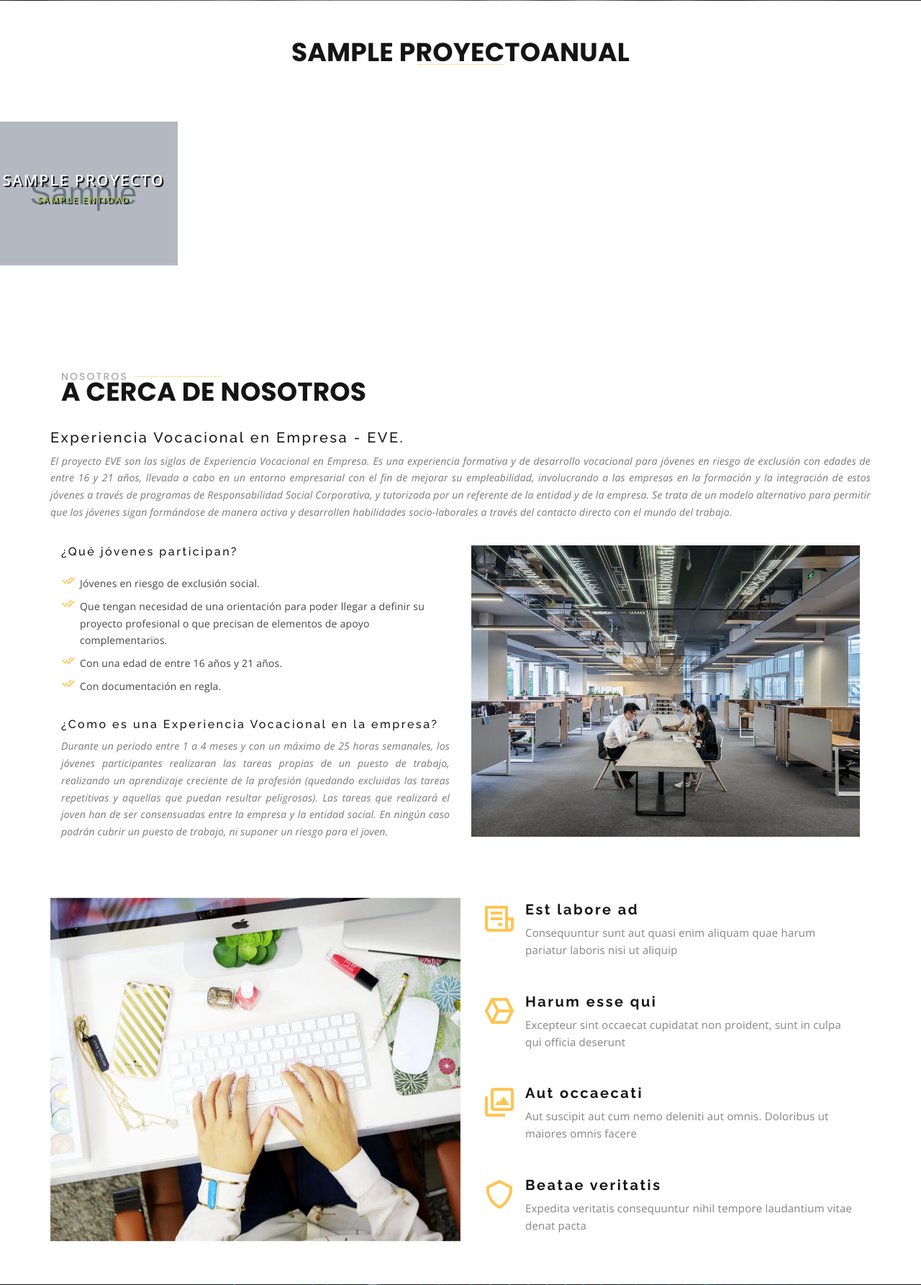
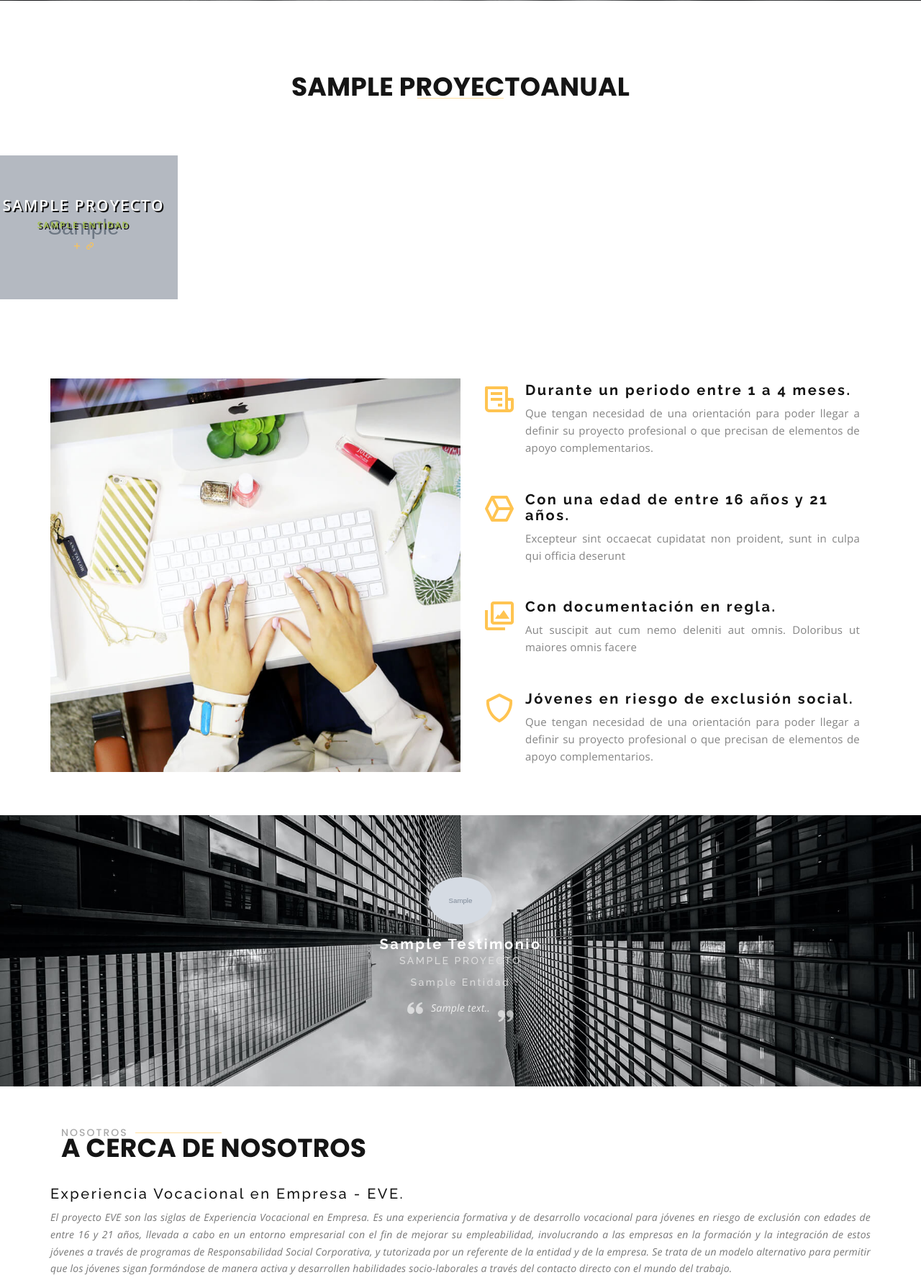
Before and after one commit to karinSalazar/Practicas, a Django app: template templates/index.html in a window 1280 px wide. Shown: the part 799-2585 px from the top of the page at 72% size. Run offline with Django 3.2, Linux system fonts and the light colour scheme; tables that the repository leaves empty hold one stand-in row (values such as "Sample post"); the template is opened without the code that fills it: values that come from a table or form of the project are taken from there, most other values are stand-ins (such as "Sample title", 1, 10 or a date in 2020); grey boxes marked "Sample" are stand-in pictures; form fields are guessed from the names that the template uses; parts of the project's set-up code (start-up, migrations or seed data) failed here and were passed over; some libraries are stand-ins or nearby versions.

Commit message:
Video Index
Ya funciona el video, pero para efectos de carga no se adjunta el mismo, pero si funciona en el index, tambien esta lo de testimonio en el index. Seguimos avanzando...

```diff
--- a/aplicacion/admin.py
+++ b/aplicacion/admin.py
@@ -8,6 +8,7 @@ from django.utils.html import format_html
 admin.site.register(Video)
 admin.site.register(Colaborador)
 admin.site.register(Entidad)
+admin.site.register(Testimonio)
 
 
 
--- a/aplicacion/forms.py
+++ b/aplicacion/forms.py
@@ -17,4 +17,4 @@ class ContactoForm(forms.Form):
 class VideoForm(forms.ModelForm):
     class Meta:
         model= Video
-        fields= ["name", "videofile"]
+        fields= ["name","videofile"]
--- a/static/css/style.css
+++ b/static/css/style.css
@@ -401,13 +401,6 @@ h1, h2, h3, h4, h5, h6 {
   position: relative;
 }
 
-#heroku {
-  width: 100%;
-  height: 100vh;
-  /*background: url("../img/hero-bg.jpg") top center;*/
-  background-size: cover;
-  position: relative;
-}
 
 #hero:before {
   content: "";
@@ -1605,4 +1598,18 @@ section {
 .pressname {height: 80px; overflow: hidden;}
 .presstext {height: 180px; overflow: hidden;}
 
-.objetindex  img{width: 300px; height: 200px; object-fit: none;}
+.objetindex  img{width: 400px; height: 200px; object-fit: cover;}
+
+
+.video-fluid {
+    width: 100%;
+    height: auto;
+}
+
+#hero .container-fluid {
+  /*position: relative;*/
+  padding-top: 0px;
+  padding-left: 0px;
+  padding-right: 0px;
+
+}
--- a/templates/index.html
+++ b/templates/index.html
@@ -11,7 +11,7 @@
   <meta content="" name="keywords">
 
   <!-- Favicons -->
-  <link href="{% static 'img/logo_red.jpg' %}" rel="icon">
+  <link href="{% static 'img/logo_red.jpg' %}" rel="icon" style="width:220px;">
   <link href="{% static 'img/apple-touch-icon.png' %}" rel="apple-touch-icon">
 
   <!-- Google Fonts -->
@@ -94,24 +94,16 @@
 
     <!-- ======= Hero Section ======= -->
 
+  {% if videofile %}
 
   <section id="hero" class="d-flex align-items-center justify-content-center">
-    <div class="container" data-aos="fade-up">
-
-      <!--<div class="row justify-content-center" data-aos="fade-up" data-aos-delay="150">
-        <div class="col-xl-6 col-lg-8">
-          <h1>Powerful Digital Solutions With Gp<span>.</span></h1>
-          <h2>We are team of talanted digital marketers</h2>
-        </div>
-      </div>-->
-
-      {% if videofile %}
-<section class="view intro-video">
-    <div class="wow fadeIn">
+    <div class="container-fluid" data-aos="fade-up">
         <video class="video-fluid z-depth-300 " autoplay loop controls muted>
             <source class="embed-responsive-item" src=' {{ MEDIA_URL }}{{ videofile }} ' type='video/mp4 '
-                allowfullscreen="" frameborder="5000|7000" />
+                allowfullscreen="" frameborder="5000|300000" />
         </video>
+
+
 
     </div>
 
@@ -127,14 +119,7 @@
     </script>
 </section>
 {% endif %}
-
-      <div class="row mt-5 justify-content-center" data-aos="zoom-in" data-aos-delay="250">
-
-
-      </div>
-
-    </div>
-  </section><!-- End Hero -->
+<br><br>
 
   <main id="main">
 
@@ -156,7 +141,10 @@
                     {% if pro.id == promo.proyectoAnual.id %}
                 <div class="lg-1-5 md-1-3 sm-1-2">
                   <div class="portfolio-box zoom-effect objetindex">
-                    <img src="../../static/img/{{promo.imagen}}" class="img-responsive" alt="">
+
+
+                    <div class="portfolio-wrap">
+                      <img src="../../static/img/{{promo.imagen}}" class="img-fluid" alt="">
                         <div class="portfolio-box-caption">
                           <div class="portfolio-box-caption-content">
                                 <div class="project-name">
@@ -168,12 +156,20 @@
                                 <div class="project-button">
                                   <a href="" class="button button-skin">Read More</a>
                                 </div>
+                                <div class="portfolio-links">
+                                  <a href="../../static/img/{{promo.imagen}}" data-gall="portfolioGallery" class="venobox" title="Card 2"><i class="bx bx-plus"></i></a>
+                                  <a href="portfolio-details.html" title="More Details"><i class="bx bx-link"></i></a>
                                 </div>
                           </div>
                       </div>
                     </div>
+
+                  </div>
+                  </div>
                 {% endif %}
                 {% endfor %}
+
+
 
               </div>
               {% endif %}
@@ -183,7 +179,69 @@
         </div>
       </section>
 
-    <!--fin proyecto del año-->
+<!--=======fin proyecto del año=======-->
+
+<!-- ======= Features Section ======= -->
+    <section id="features" class="features">
+      <div class="container" data-aos="fade-up">
+
+        <div class="row">
+          <div class="image col-lg-6" style="background-image: url({% static 'img/features.jpg' %});" data-aos="fade-right"></div>
+          <div class="col-lg-6" data-aos="fade-left" data-aos-delay="100">
+            <div class="icon-box mt-5 mt-lg-0" data-aos="zoom-in" data-aos-delay="150">
+              <i class="bx bx-receipt"></i>
+              <h4>Durante un periodo entre 1 a 4 meses.</h4>
+              <p class="text-justify">Que tengan necesidad de una orientación para poder llegar a definir su proyecto profesional o que precisan de elementos de apoyo complementarios.</p>
+            </div>
+            <div class="icon-box mt-5" data-aos="zoom-in" data-aos-delay="150">
+              <i class="bx bx-cube-alt"></i>
+              <h4>Con una edad de entre 16 años y 21 años.</h4>
+              <p class="text-justify">Excepteur sint occaecat cupidatat non proident, sunt in culpa qui officia deserunt</p>
+            </div>
+            <div class="icon-box mt-5" data-aos="zoom-in" data-aos-delay="150">
+              <i class="bx bx-images"></i>
+              <h4>Con documentación en regla.</h4>
+              <p class="text-justify">Aut suscipit aut cum nemo deleniti aut omnis. Doloribus ut maiores omnis facere</p>
+            </div>
+            <div class="icon-box mt-5" data-aos="zoom-in" data-aos-delay="150">
+              <i class="bx bx-shield"></i>
+              <h4>Jóvenes en riesgo de exclusión social.</h4>
+              <p class="text-justify">Que tengan necesidad de una orientación para poder llegar a definir su proyecto profesional o que precisan de elementos de apoyo complementarios.</p>
+            </div>
+          </div>
+        </div>
+
+      </div>
+    </section>
+<!-- ======= End Features Section =======-->
+
+
+<!-- ======= Testimonials Section ======= -->
+    <section id="testimonials" class="testimonials">
+      <div class="container" data-aos="zoom-in">
+
+        <div class="owl-carousel testimonials-carousel">
+          {% for t in testi %}
+          <div class="testimonial-item">
+            <img src="../../static/img/{{t.foto}}" class="testimonial-img" alt="">
+            <h3 class="text-capitalize">{{ t.nombre }}</h3>
+            <h4 class="text-uppercase">{{ t.proyecto }}</h4>
+            <h4 class="text-capitalize">{{ t.entidad }}</h4>
+            <p>
+              <i class="bx bxs-quote-alt-left quote-icon-left"></i>
+              {{ t.texto }}.
+              <i class="bx bxs-quote-alt-right quote-icon-right"></i>
+            </p>
+          </div>
+          {% endfor %}
+        </div>
+
+      </div>
+    </section>
+<!-- End Testimonials Section -->
+
+
+
 
     <!--inicio acerca de nosotros-->
 
@@ -229,44 +287,7 @@
     </section><!-- End About Section -->
     <!--fin de acerca de nosotros-->
 
-   <!-- ======= Features Section ======= -->
-    <section id="features" class="features">
-      <div class="container" data-aos="fade-up">
 
-        <div class="row">
-          <div class="image col-lg-6" style="background-image: url({% static 'img/features.jpg' %});" data-aos="fade-right"></div>
-          <div class="col-lg-6" data-aos="fade-left" data-aos-delay="100">
-            <div class="icon-box mt-5 mt-lg-0" data-aos="zoom-in" data-aos-delay="150">
-              <i class="bx bx-receipt"></i>
-              <h4>Est labore ad</h4>
-              <p>Consequuntur sunt aut quasi enim aliquam quae harum pariatur laboris nisi ut aliquip</p>
-            </div>
-            <div class="icon-box mt-5" data-aos="zoom-in" data-aos-delay="150">
-              <i class="bx bx-cube-alt"></i>
-              <h4>Harum esse qui</h4>
-              <p>Excepteur sint occaecat cupidatat non proident, sunt in culpa qui officia deserunt</p>
-            </div>
-            <div class="icon-box mt-5" data-aos="zoom-in" data-aos-delay="150">
-              <i class="bx bx-images"></i>
-              <h4>Aut occaecati</h4>
-              <p>Aut suscipit aut cum nemo deleniti aut omnis. Doloribus ut maiores omnis facere</p>
-            </div>
-            <div class="icon-box mt-5" data-aos="zoom-in" data-aos-delay="150">
-              <i class="bx bx-shield"></i>
-              <h4>Beatae veritatis</h4>
-              <p>Expedita veritatis consequuntur nihil tempore laudantium vitae denat pacta</p>
-            </div>
-          </div>
-        </div>
-
-      </div>
-    </section><!-- End Features Section -->
-
-    <!--inicio 5 cajas-->
-
-  <!-- End Hero -->
-
-    <!--fin 5 cajas-->
 
 
 
@@ -337,71 +358,6 @@
       </div>
     </section><!-- End Counts Section -->
 
-    <!-- ======= Testimonials Section ======= -->
-    <section id="testimonials" class="testimonials">
-      <div class="container" data-aos="zoom-in">
-
-        <div class="owl-carousel testimonials-carousel">
-
-          <div class="testimonial-item">
-            <img src="{% static 'img/testimonials/testimonials-1.jpg' %}" class="testimonial-img" alt="">
-            <h3>Saul Goodman</h3>
-            <h4>Ceo &amp; Founder</h4>
-            <p>
-              <i class="bx bxs-quote-alt-left quote-icon-left"></i>
-              Proin iaculis purus consequat sem cure digni ssim donec porttitora entum suscipit rhoncus. Accusantium quam, ultricies eget id, aliquam eget nibh et. Maecen aliquam, risus at semper.
-              <i class="bx bxs-quote-alt-right quote-icon-right"></i>
-            </p>
-          </div>
-
-          <div class="testimonial-item">
-            <img src="{% static 'img/testimonials/testimonials-2.jpg' %}" class="testimonial-img" alt="">
-            <h3>Sara Wilsson</h3>
-            <h4>Designer</h4>
-            <p>
-              <i class="bx bxs-quote-alt-left quote-icon-left"></i>
-              Export tempor illum tamen malis malis eram quae irure esse labore quem cillum quid cillum eram malis quorum velit fore eram velit sunt aliqua noster fugiat irure amet legam anim culpa.
-              <i class="bx bxs-quote-alt-right quote-icon-right"></i>
-            </p>
-          </div>
-
-          <div class="testimonial-item">
-            <img src="{% static 'img/testimonials/testimonials-3.jpg' %}" class="testimonial-img" alt="">
-            <h3>Jena Karlis</h3>
-            <h4>Store Owner</h4>
-            <p>
-              <i class="bx bxs-quote-alt-left quote-icon-left"></i>
-              Enim nisi quem export duis labore cillum quae magna enim sint quorum nulla quem veniam duis minim tempor labore quem eram duis noster aute amet eram fore quis sint minim.
-              <i class="bx bxs-quote-alt-right quote-icon-right"></i>
-            </p>
-          </div>
-
-          <div class="testimonial-item">
-            <img src="{% static 'img/testimonials/testimonials-4.jpg' %}" class="testimonial-img" alt="">
-            <h3>Matt Brandon</h3>
-            <h4>Freelancer</h4>
-            <p>
-              <i class="bx bxs-quote-alt-left quote-icon-left"></i>
-              Fugiat enim eram quae cillum dolore dolor amet nulla culpa multos export minim fugiat minim velit minim dolor enim duis veniam ipsum anim magna sunt elit fore quem dolore labore illum veniam.
-              <i class="bx bxs-quote-alt-right quote-icon-right"></i>
-            </p>
-          </div>
-
-          <div class="testimonial-item">
-            <img src="{% static 'img/testimonials/testimonials-5.jpg' %}" class="testimonial-img" alt="">
-            <h3>John Larson</h3>
-            <h4>Entrepreneur</h4>
-            <p>
-              <i class="bx bxs-quote-alt-left quote-icon-left"></i>
-              Quis quorum aliqua sint quem legam fore sunt eram irure aliqua veniam tempor noster veniam enim culpa labore duis sunt culpa nulla illum cillum fugiat legam esse veniam culpa fore nisi cillum quid.
-              <i class="bx bxs-quote-alt-right quote-icon-right"></i>
-            </p>
-          </div>
-
-        </div>
-
-      </div>
-    </section><!-- End Testimonials Section -->
 
 
     <!--agregado frase start-->
```
Also changed, not shown: Red_de_Empleo/settings.py (+10 -2 lines), aplicacion/models.py (+24 -45 lines), aplicacion/views.py (+16 -4 lines), templates/aplicacion/proyectoAnual.html (+78 -5 lines), aplicacion/migrations/0001_initial.py (deleted), static/img/fotoTestimonio/testimonials-1.jpg (renamed from static/img/testimonials/testimonials-1.jpg), static/img/fotoTestimonio/testimonials-2.jpg (renamed from static/img/testimonials/testimonials-2.jpg), static/img/fotoTestimonio/testimonials-3.jpg (renamed from static/img/testimonials/testimonials-3.jpg), static/img/fotoTestimonio/testimonials-4.jpg (renamed from static/img/testimonials/testimonials-4.jpg), static/img/fotoTestimonio/testimonials-5.jpg (renamed from static/img/testimonials/testimonials-5.jpg), 1 other file. Lines whose indentation alone changed are shown as unchanged.
